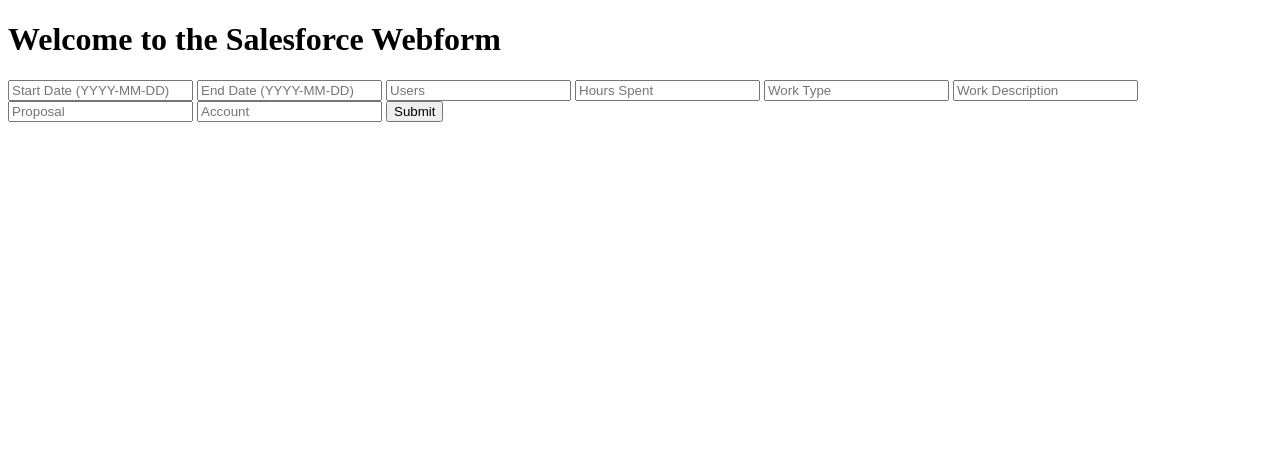
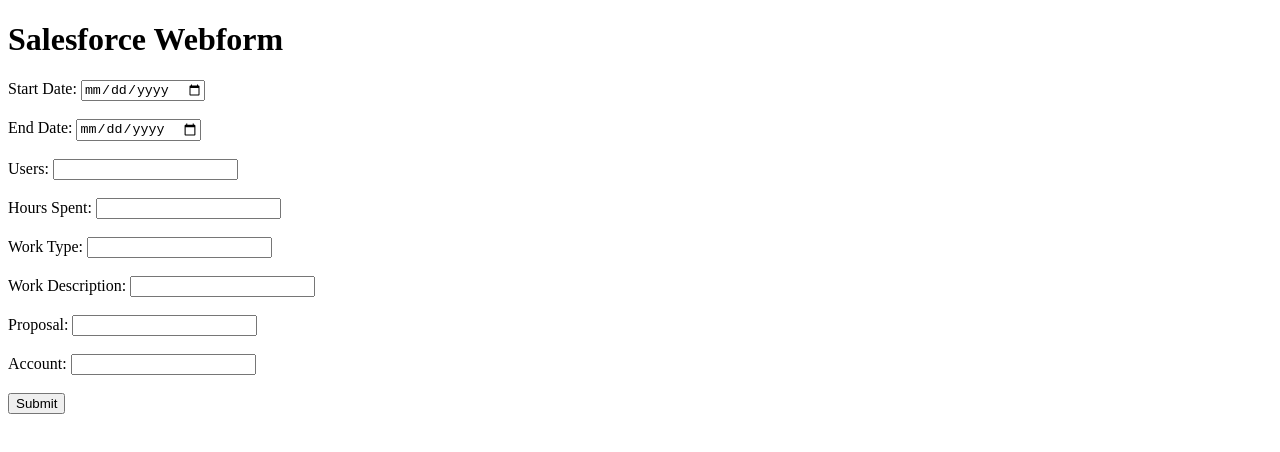
Before and after one commit to Nobreganj/salesforce-webform, a website: page public/index.html in a window 1280 px wide. Drawn offline with Linux system fonts and the light colour scheme.

Commit message:
index.html

```diff
--- a/public/index.html
+++ b/public/index.html
@@ -1,24 +1,42 @@
 <!DOCTYPE html>
-<html>
+<html lang="en">
 <head>
+    <meta charset="UTF-8">
+    <meta name="viewport" content="width=device-width, initial-scale=1.0">
     <title>Salesforce Webform</title>
 </head>
 <body>
-    <h1>Welcome to the Salesforce Webform</h1>
+    <h1>Salesforce Webform</h1>
     <form id="salesforceForm">
-        <input type="text" name="Start_Date__c" placeholder="Start Date (YYYY-MM-DD)" required>
-        <input type="text" name="End_Date__c" placeholder="End Date (YYYY-MM-DD)" required>
-        <input type="text" name="Users__c" placeholder="Users" required>
-        <input type="number" step="0.01" name="Hours_Spent__c" placeholder="Hours Spent" required>
-        <input type="text" name="Work_Type__c" placeholder="Work Type" required>
-        <input type="text" name="Work_Description__c" placeholder="Work Description" required>
-        <input type="text" name="Proposal__c" placeholder="Proposal" required>
-        <input type="text" name="Account__c" placeholder="Account" required>
+        <label for="start_date">Start Date:</label>
+        <input type="date" id="start_date" name="Start_Date__c" required><br><br>
+
+        <label for="end_date">End Date:</label>
+        <input type="date" id="end_date" name="End_Date__c" required><br><br>
+
+        <label for="users">Users:</label>
+        <input type="text" id="users" name="Users__c" required><br><br>
+
+        <label for="hours">Hours Spent:</label>
+        <input type="number" id="hours" name="Hours_Spent__c" required><br><br>
+
+        <label for="work_type">Work Type:</label>
+        <input type="text" id="work_type" name="Work_Type__c" required><br><br>
+
+        <label for="work_desc">Work Description:</label>
+        <input type="text" id="work_desc" name="Work_Description__c" required><br><br>
+
+        <label for="proposal">Proposal:</label>
+        <input type="text" id="proposal" name="Proposal__c" required><br><br>
+
+        <label for="account">Account:</label>
+        <input type="text" id="account" name="Account__c" required><br><br>
+
         <button type="submit">Submit</button>
     </form>
 
     <script>
-    document.getElementById('salesforceForm').addEventListener('submit', async function(event) {
+        document.getElementById('salesforceForm').addEventListener('submit', async function (event) {
             event.preventDefault();
 
             const formData = new FormData(this);
@@ -28,12 +46,12 @@
             });
 
             try {
-            const response = await fetch('/submit', { // Correctly formatted URL
+                const response = await fetch('/submit', {
                     method: 'POST',
                     headers: {
-                    'Content-Type': 'application/json'
+                        'Content-Type': 'application/json',
                     },
-                body: JSON.stringify(data)
+                    body: JSON.stringify(data),
                 });
 
                 const result = await response.json();
```
Lines whose indentation alone changed are shown as unchanged.
